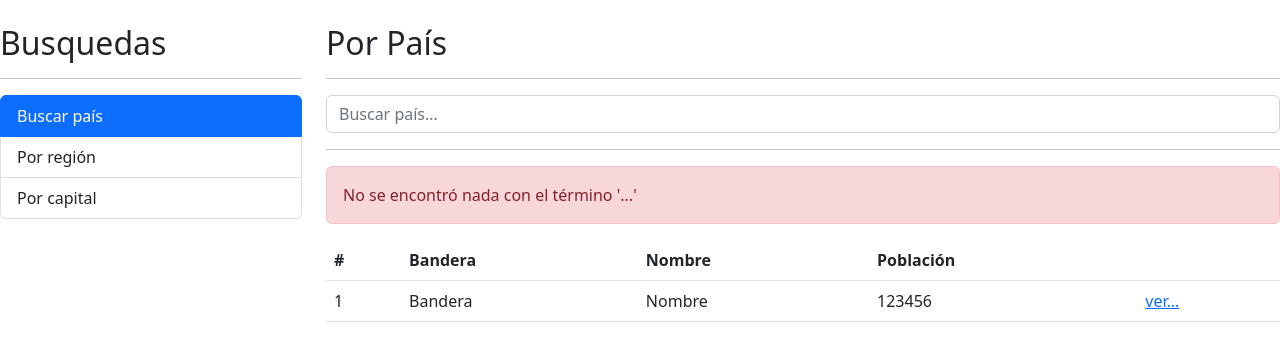
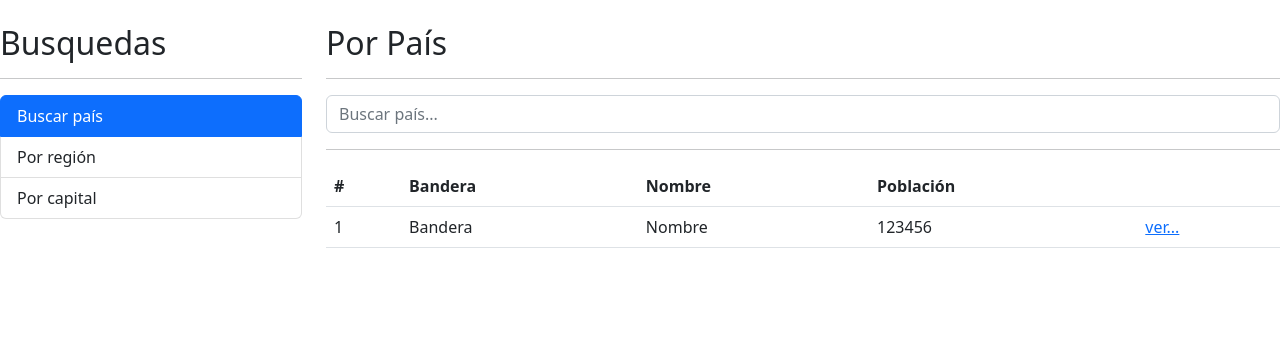
Before and after one commit to luisfal7/paisesApp, an Angular app: page / in a window 1280 px wide. Shown: the top 348 px of the page. Built offline with nearby package versions, Linux system fonts and the light colour scheme.

Commit message:
add error pais

```diff
--- a/src/app/pais/pages/por-pais/por-pais.component.html
+++ b/src/app/pais/pages/por-pais/por-pais.component.html
@@ -16,9 +16,9 @@
 </div>
 <hr />
 
-<div class="alert alert-danger">No se encontró nada con el término '...'</div>
+<div class="alert alert-danger" *ngIf="hayError">No se encontró nada con el término '{{termino}}'</div>
 
-<div class="row">
+<div *ngIf="!hayError" class="row">
   <div class="col">
     <table class="table table-hover">
       <thead>
--- a/src/app/pais/pages/por-pais/por-pais.component.ts
+++ b/src/app/pais/pages/por-pais/por-pais.component.ts
@@ -8,14 +8,19 @@
 })
 export class PorPaisComponent {
   termino: string = '';
+  hayError: boolean = false
 
   constructor(private PaisService: PaisService) {}
 
   buscar() {
+    this.hayError = false
     console.log(this.termino);
     //.subcribe() es necesario xq es un observable
     this.PaisService.buscarPais(this.termino).subscribe((resp) => {
       console.log(resp);
+    },(err)=>{
+      console.log('Error')
+      this.hayError = true
     });
   }
 }
```
